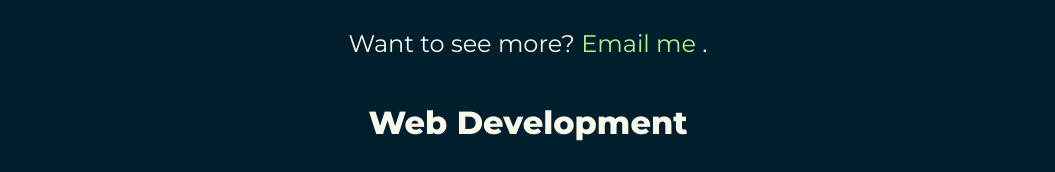
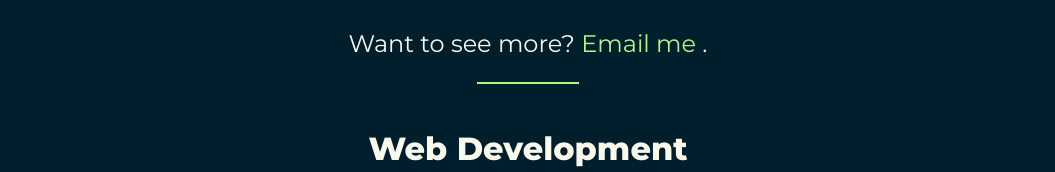
Before and after one commit to jocsonlouie/myportfolio, a plain HTML site: page portfolio.html in a window 1280 px wide. Shown: the part 1176-1348 px from the top of the page, without its empty margins (112-1167 px from the left). Drawn offline with Linux system fonts and the light colour scheme.

Commit message:
hr design added!

```diff
--- a/css/portfolio.scss
+++ b/css/portfolio.scss
@@ -36,6 +36,11 @@ html {
   .row {
     display: flex;
   }
+}
+
+hr{
+  border: 1px solid $green;
+  width: 100px;
 }
 
 .arrow {
--- a/portfolio.html
+++ b/portfolio.html
@@ -111,6 +111,7 @@
         <div class="container">
             <p class="wow animate__animated animate__fadeInDown">Here's are a few design projects I've worked on recently. </p>
             <p class="wow intro animate__animated reach animate__fadeIn"> Want to see more? <a href="mailto:louie.jocson100@gmail.com">Email me</a> .</p>
+            <hr>
             <h1 class="wow animate__animated reach animate__fadeIn animate__delay-2s">Web Development</h1>
             <div class="basic-grid">
                 <div class="card wow animate__animated animate__pulse">
@@ -167,6 +168,7 @@
                 <div class="card wow animate__animated animate__pulse"><img src="images/cardpic5.png" alt="picture"></div>
                 <div class="card wow animate__animated animate__pulse"><img src="images/cardpic6.png" alt="picture"></div>
             </div>
+            <hr>
             <br><br><br>
         </div>
         <img src="images/flourish-bottom.svg" alt="lines" class="flourish-bottom">
```
Also changed, not shown: css/portfolio.css, 1 other file.
